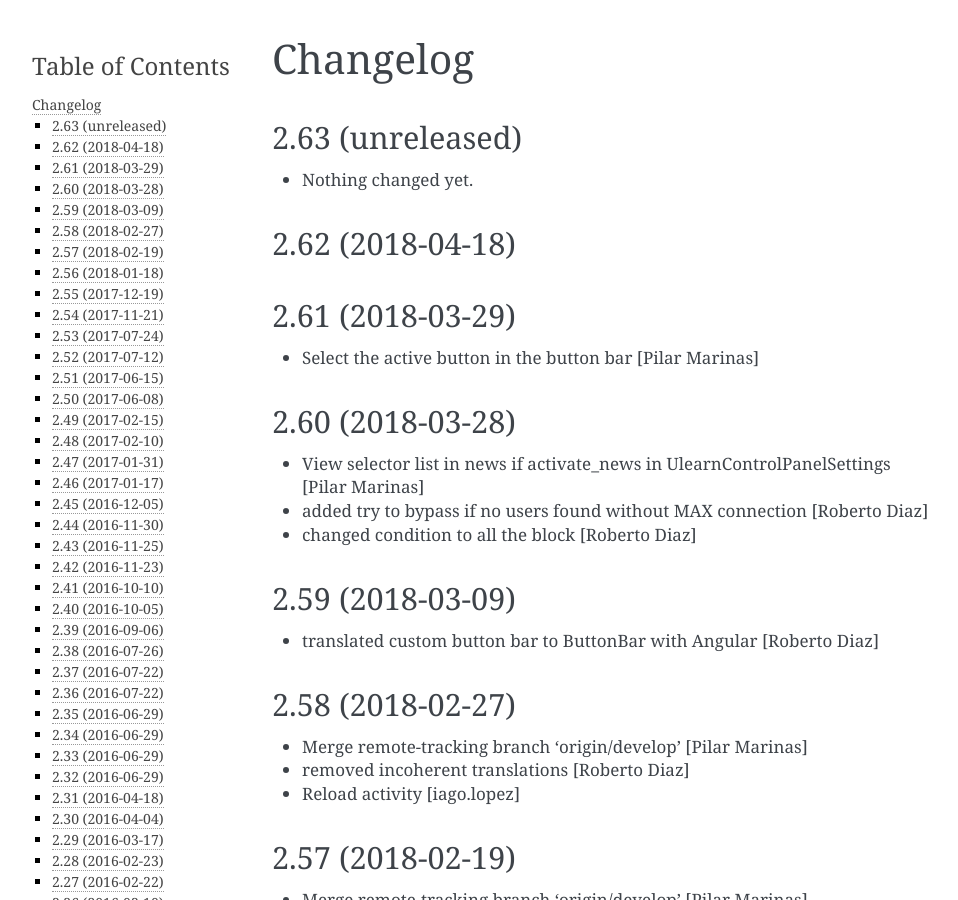
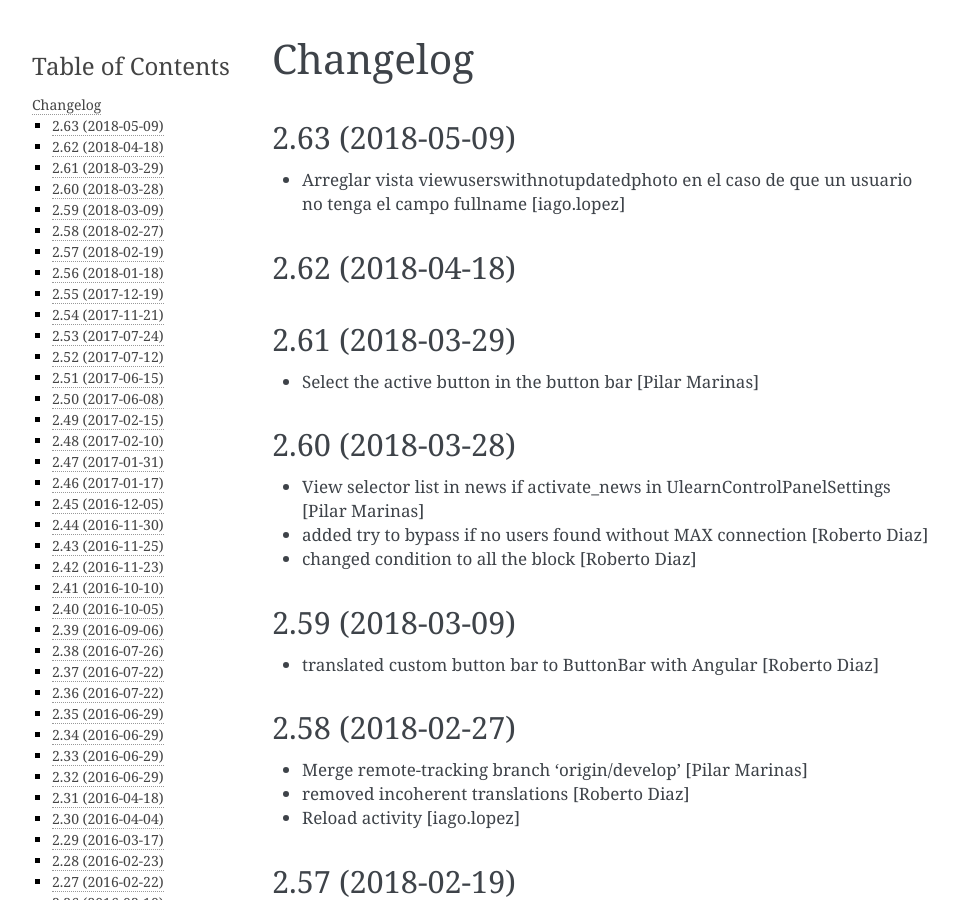
Before and after one commit to UPCnet/ulearn.core, a Sphinx documentation site: the page built from docs/HISTORY.rst, in a window 1280 px wide and 900 px high. Shown: the whole window, without its empty margins (148-1106 px from the left). Built offline with Sphinx 7.4.7, drawn with Linux system fonts in a browser that asks for light colours; pages that are not in the unit, such as notebooks, are missing from menus.

Commit message:
Preparing release 2.63

```diff
--- a/docs/HISTORY.rst
+++ b/docs/HISTORY.rst
@@ -1,11 +1,10 @@
 Changelog
 =========
 
-2.63 (unreleased)
+2.63 (2018-05-09)
 -----------------
 
-- Nothing changed yet.
-
+* Arreglar vista viewuserswithnotupdatedphoto en el caso de que un usuario no tenga el campo fullname [iago.lopez]
 
 2.62 (2018-04-18)
 -----------------
--- a/setup.py
+++ b/setup.py
@@ -1,7 +1,7 @@
 from setuptools import setup, find_packages
 import os
 
-version = '2.63.dev0'
+version = '2.63'
 
 README = open('README.rst').read()
 HISTORY = open(os.path.join('docs', 'HISTORY.rst')).read()
```
